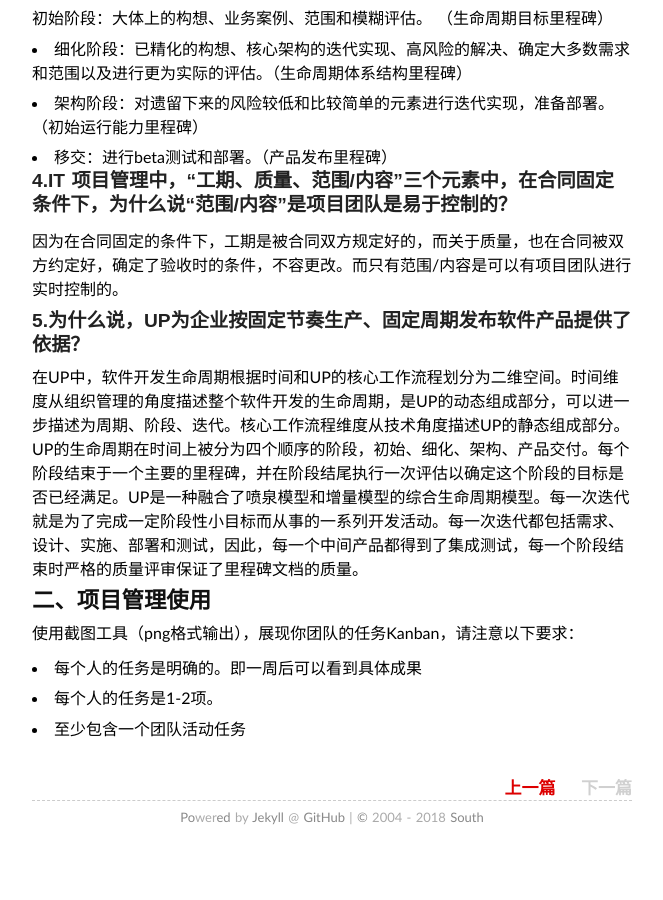
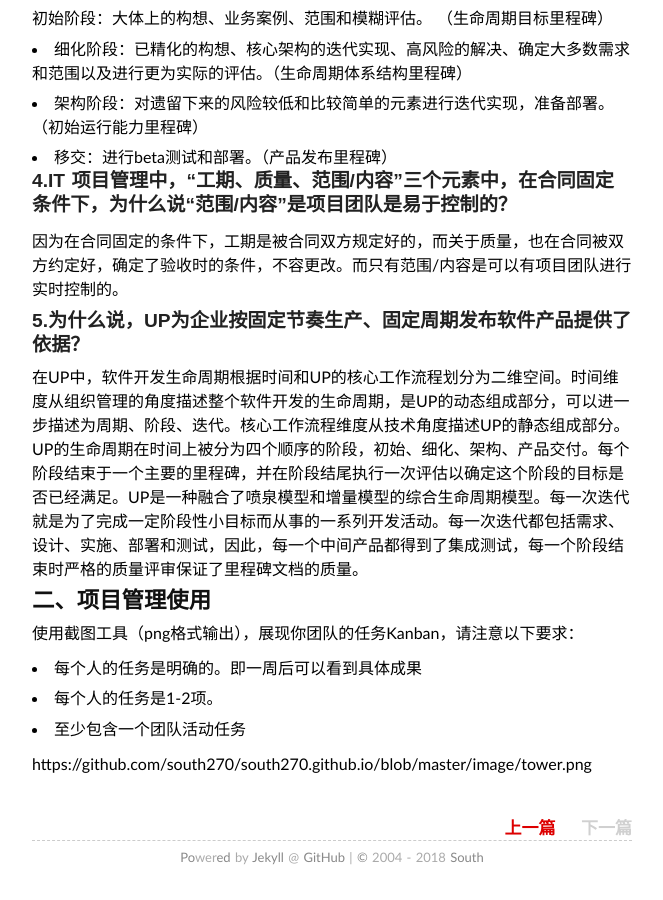
Before and after one commit to south270/south270.github.io, a Jekyll site: the page built from _posts/2018-3-18-second-homework.md, in a window 1280 px wide and 900 px high, scrolled down 1075 px. Shown: the whole window, without its empty margins (308-971 px from the left). Built offline with Jekyll 4.4.1, drawn with Linux system fonts in a browser that asks for light colours; comment, search, counter and statistics services are not loaded; before the commit the page ends 1935 px from its top, so only the background shows below that; part of the change alters nothing that is shown.

Commit message:
Update 2018-3-18-second-homework.md

```diff
--- a/_posts/2018-3-18-second-homework.md
+++ b/_posts/2018-3-18-second-homework.md
@@ -50,3 +50,5 @@ tags: 博客
 - 每个人的任务是明确的。即一周后可以看到具体成果
 - 每个人的任务是1-2项。
 - 至少包含一个团队活动任务
+
+https://github.com/south270/south270.github.io/blob/master/image/tower.png
```
